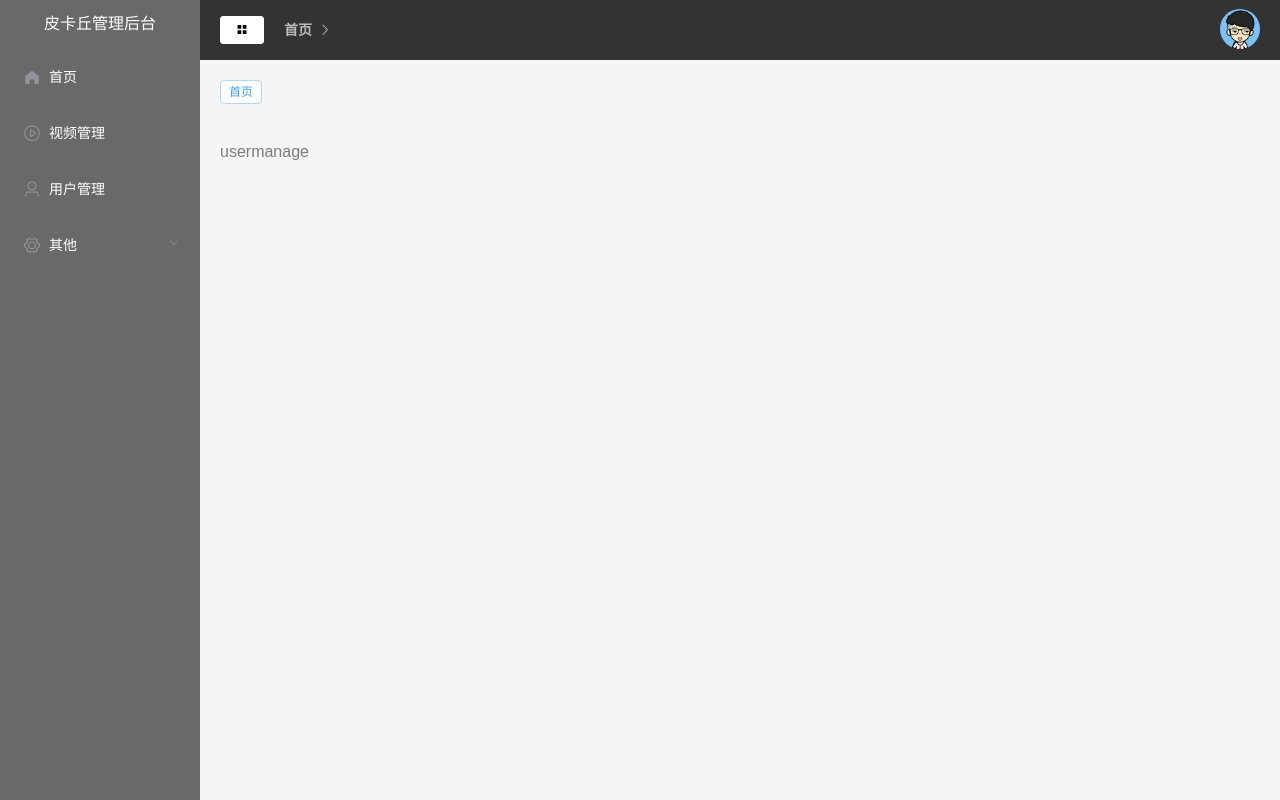
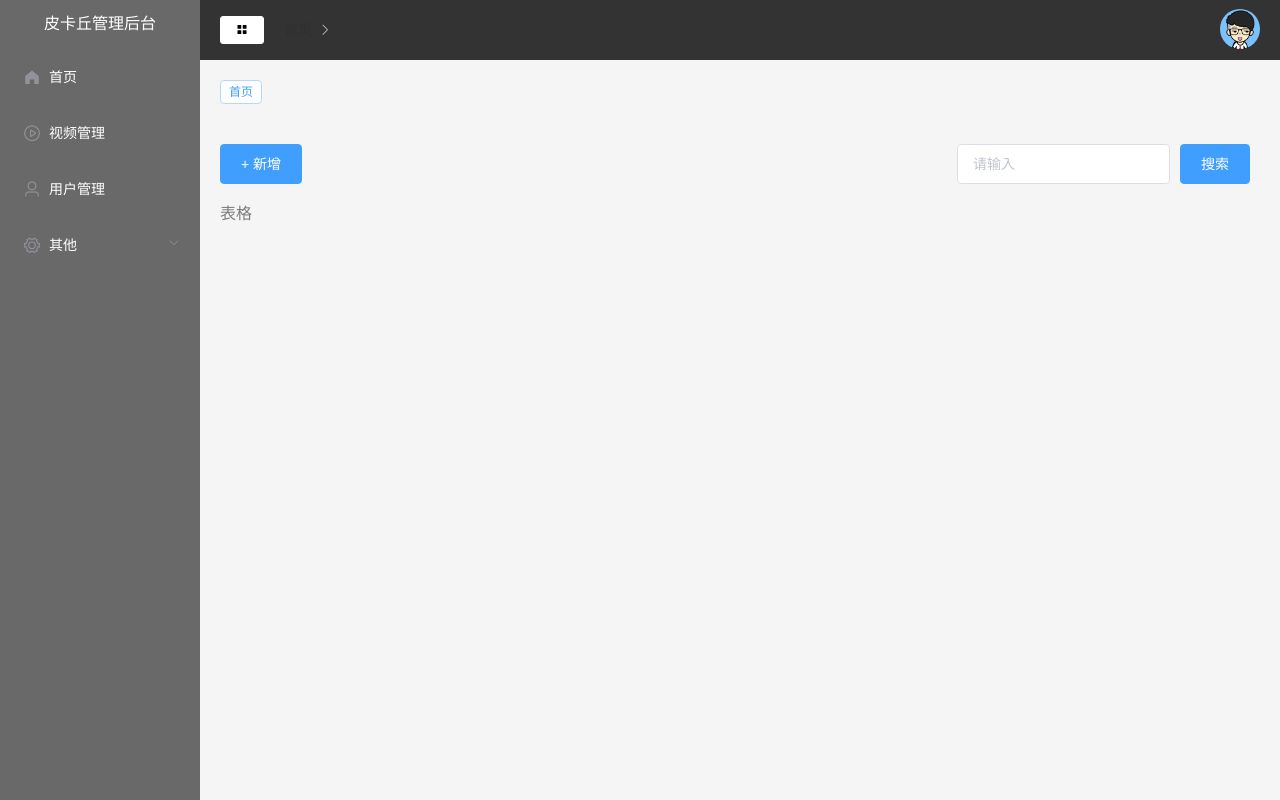
Before and after one commit to sun-5/Elementui, a Vue app in the folder vue-admin/: page /#/user in a window 1280 px wide. Built offline with nearby package versions, Linux system fonts and the light colour scheme.

Commit message:
2020/11/15

```diff
--- /dev/null
+++ b/vue-admin/src/assets/scss/common.scss
@@ -0,0 +1,10 @@
+.manage{
+    height: 90%;
+    padding-bottom: 20px;
+    overflow: hidden;
+    &-header{
+        display: flex;
+        justify-content: space-between;
+        align-items: flex-start;
+    }
+}
--- /dev/null
+++ b/vue-admin/src/components/ComForm.vue
@@ -0,0 +1,26 @@
+<template>
+  <el-form inline :model="form" ref="form" label-width="100px">
+    <el-form-item v-for="item in formLabel" :key="item.model">
+      <el-input v-model="form[item.model]" :placeholder="'请输入' + item.label" v-if="!item.type"></el-input>
+      <el-select v-model="form[item.model]" placeholder="请选择" v-if="item.type === 'select'">
+        <el-option v-for="item in item.opts" :key="item.value" :label="item.label" :value="item.value"></el-option>
+      </el-select>
+      <el-switch v-model="form[item.model]" v-if="item.type === 'switch'"></el-switch>
+    </el-form-item>
+    <el-form-item>
+      <slot></slot>
+    </el-form-item>
+  </el-form>
+</template>
+
+<script>
+export default {
+  props: {
+    form: Object, //绑定的表单数据
+    formLabel: Array, //表单项名称
+    inline: Boolean //表单横向还是纵向 默认false
+  }
+}
+</script>
+
+<style></style>
--- a/vue-admin/src/components/ComHeader.vue
+++ b/vue-admin/src/components/ComHeader.vue
@@ -65,7 +65,7 @@ header {
   }
 }
 </style>
-<style lang="scss">
+<style lang="scss" scoped>
 .el-breadcrumb__item .el-breadcrumb__inner {
   color: #bbb;
   cursor: pointer;
--- /dev/null
+++ b/vue-admin/src/components/ComTable.vue
@@ -0,0 +1,9 @@
+<template>
+  <div>表格</div>
+</template>
+
+<script>
+export default {}
+</script>
+
+<style></style>
--- a/vue-admin/src/views/UserManage/UserManage.vue
+++ b/vue-admin/src/views/UserManage/UserManage.vue
@@ -1,11 +1,44 @@
 <template>
-  <div>
-    <h3>usermanage</h3>
+  <div class="manage">
+    <div class="manage-header">
+      <el-button type="primary">+ 新增</el-button>
+      <com-form inline :formLabel="formLabel" :form="searchForm">
+        <el-button type="primary">搜索</el-button>
+      </com-form>
+    </div>
+    <div class="manage-content">
+      <com-table></com-table>
+    </div>
   </div>
 </template>
 
 <script>
-export default {}
+import ComForm from '../../components/ComForm.vue'
+import ComTable from '../../components/ComTable.vue'
+
+export default {
+  components: {
+    ComForm,
+    ComTable
+  },
+  data() {
+    return {
+      //父组件定义数据 传给 子组件
+      searchForm: {
+        keyword: ''
+      },
+      formLabel: [
+        {
+          model: 'keyword',
+          label: '',
+          options: []
+        }
+      ]
+    }
+  }
+}
 </script>
 
-<style lang="scss" scoped></style>
+<style lang="scss" scoped>
+@import '~@/assets/scss/common.scss';
+</style>
```
